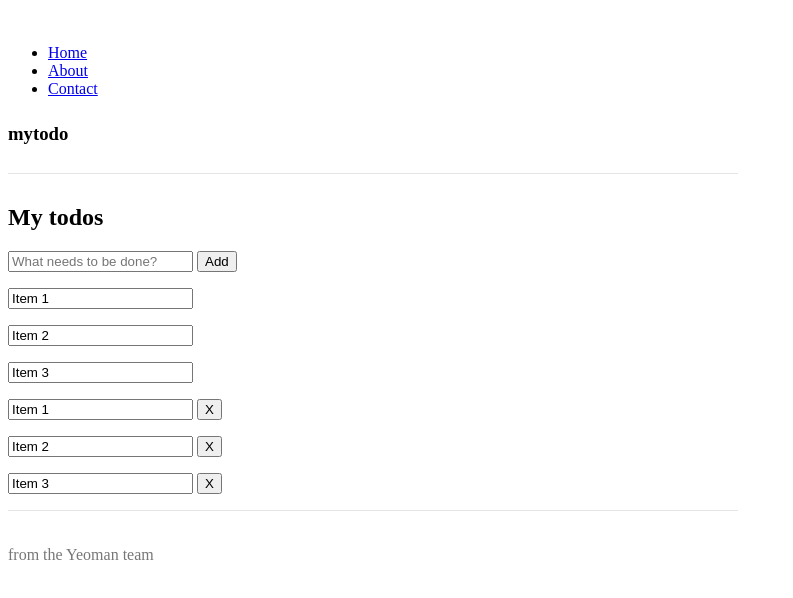
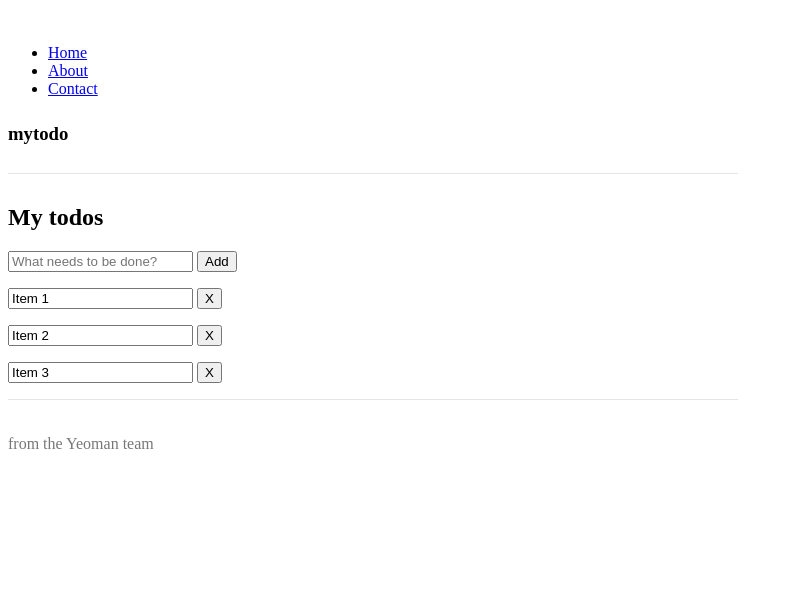
Before and after one commit to aacallanta12/yeoman-tutorial, a website: page mytodo/app/index.html in a window 1280 px wide. Shown: the whole page, without its empty margins (0-793 px from the left). Drawn offline with nearby package versions, Linux system fonts and the light colour scheme; some packages are replaced by stand-ins of ours; files that its build step writes are made by us from their sources; some icons are missing.

Commit message:
update main.html

```diff
--- a/mytodo/app/views/main.html
+++ b/mytodo/app/views/main.html
@@ -11,16 +11,16 @@
         </span>
       </div>
     </div>
+  </form>
+  <p></p>
 
     <!-- Todos list -->
-    <p class="form-group" ng-repeat="todo in todos">
-      <input type="text" ng-model="todo" class="form-control">
-    </p>
+  <div ui-sortable ng-model="todos">
     <p class="input-group" ng-repeat="todo in todos">
       <input type="text" ng-model="todo" class="form-control">
-      <span class="input-group-btn">
+       <span class="input-group-btn">
         <button class="btn btn-danger" ng-click="removeTodo($index)" aria-label="Remove">X</button>
       </span>
     </p>
-  </form>
+  </div>
 </div>
```
